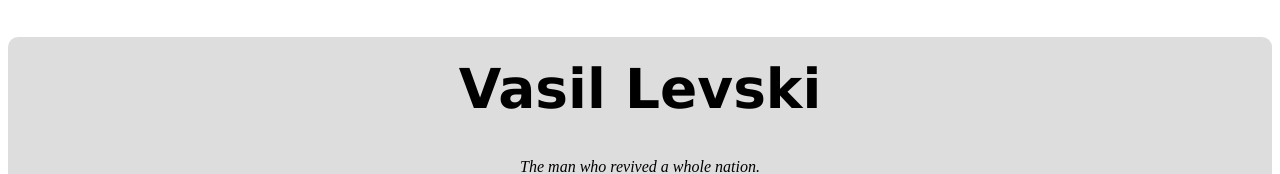
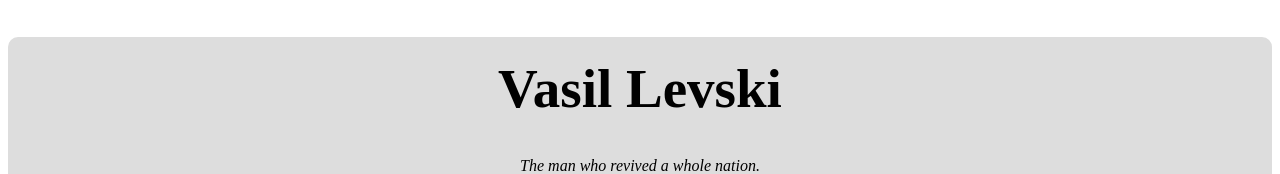
Before and after one commit to sikknd/packetcodeofficial.github.io, a plain HTML site: page index.html in a window 1280 px wide. Shown: the top 174 px of the page. Drawn offline with Linux system fonts and the light colour scheme.

Commit message:
Update tribute.css

```diff
--- a/tribute.css
+++ b/tribute.css
@@ -7,7 +7,7 @@
 
 h1 {
     text-align: center;
-    font-family: Verdana, Geneva, Tahoma, sans-serif;
+    font-family: 'Times New Roman', serif;
     font-size: 55px;
     padding-top: 20px;
 }
```
